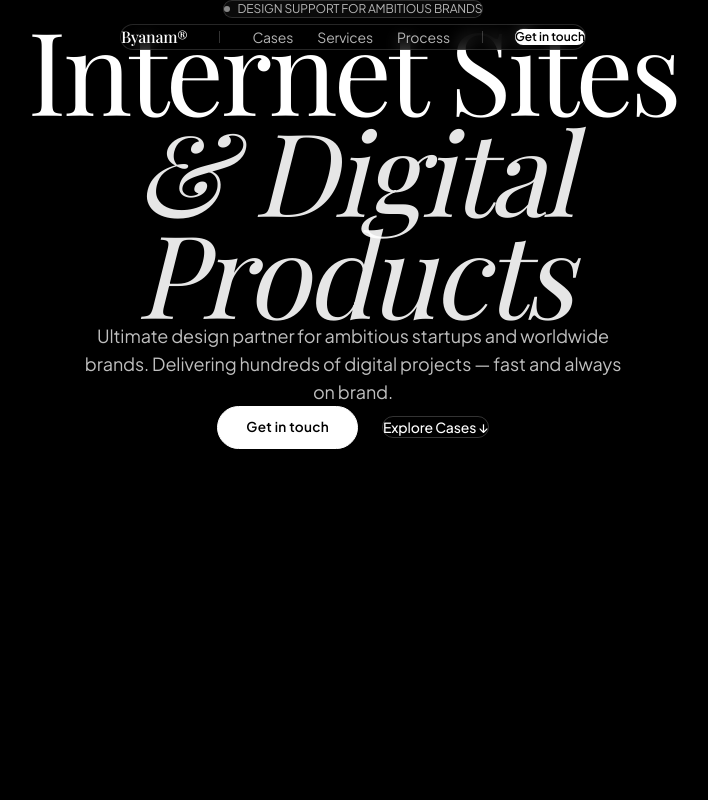
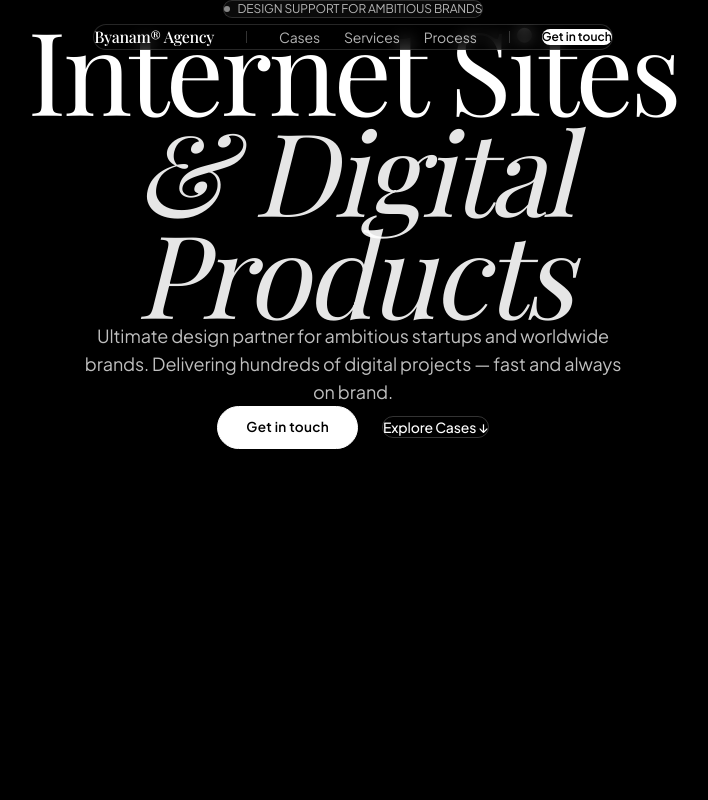
Before and after one commit to byanam/agencyyy, a React (Vite) app: page / in a window 1280 px wide. Shown: the top 800 px of the page, without its empty margins (287-995 px from the left). Built offline with nearby package versions, Linux system fonts and the light colour scheme; a web font is replaced by a local one.

Commit message:
brand(navbar): update navbar logo mark to Byanam® Agency

```diff
--- a/src/components/Navbar.jsx
+++ b/src/components/Navbar.jsx
@@ -35,7 +35,7 @@ export default function Navbar({ onOpenContact }) {
           onClick={() => scrollToTarget(0)}
           className="font-editorial text-sm sm:text-base font-medium tracking-tight text-white hover:text-white/80 transition-colors"
         >
-          Byanam®
+          Byanam® Agency
         </button>
 
         <span className="h-3 w-px bg-white/20" />
```
